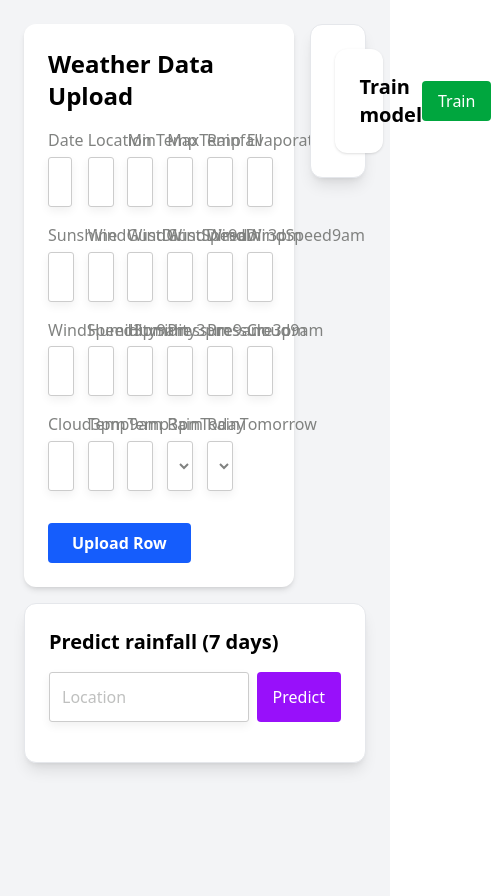
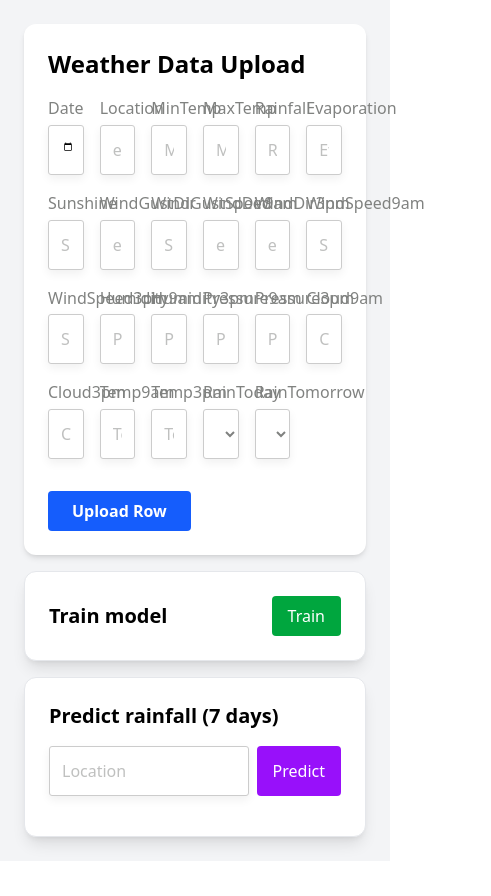
Before and after one commit to WagmiBuilders/hela_helpers_fe, a React (Vite) app: page /weather in a window 390 px wide. Shown: the top 896 px of the page, 491 px wide, since content can reach past the window. After the commit the page ends 861 px from the top, so only its background shows below. Built offline with nearby package versions, Linux system fonts and the light colour scheme.

Commit message:
feat: refactor weather page layout and update API endpoints

```diff
--- a/src/components/weatherComponents/TrainSection.tsx
+++ b/src/components/weatherComponents/TrainSection.tsx
@@ -35,7 +35,6 @@ export default function TrainSection() {
 
     return (
         <div className="rounded-xl bg-white shadow-lg p-6 border border-gray-200">
-        <div className="rounded-xl bg-white shadow p-6 flex flex-col gap-4">
             <div className="flex items-center justify-between">
                 <h2 className="text-xl font-semibold">Train model</h2>
                 <button
@@ -65,6 +64,5 @@ export default function TrainSection() {
 
             {error && <p className="text-red-600 text-sm">{error}</p>}
         </div>
-        </div>
     );
 }
--- a/src/pages/weatherPage.tsx
+++ b/src/pages/weatherPage.tsx
@@ -1,22 +1,51 @@
+// WeatherPage.tsx
 import TrainSection from "../components/weatherComponents/TrainSection.tsx";
 import PredictSection from "../components/weatherComponents/PredictSection.tsx";
 import UploadForm from "../components/weatherComponents/UploadForm.tsx";
 
-
 export default function WeatherPage() {
     return (
         <div className="min-h-screen bg-gray-100 p-6">
-            <div className=" mx-auto space-y-6">
-                {/* Top row: Upload + Train */}
-                <div className="grid grid-cols-5 grid-rows-5 gap-4">
-                    <div className="col-span-4 row-span-3"><UploadForm/></div>
-                    <div className="row-span-3 col-start-5"><TrainSection/></div>
-                    <div className="col-span-5 row-span-2 row-start-4"><PredictSection/></div>
+            <div className="mx-auto space-y-6">
+                <div className="grid gap-4 items-start grid-cols-1 lg:grid-cols-5">
+                    {/* Top row */}
+                    <div className="lg:col-span-4">
+                        <UploadForm />
+                    </div>
+                    <div className="lg:col-span-1">
+                        <TrainSection />
+                    </div>
+
+                    {/* Bottom row: Predict (full width) */}
+                    <div className="lg:col-span-5">
+                        <PredictSection />
+                    </div>
                 </div>
-
-
-                {/* Bottom row: Predict */}
             </div>
         </div>
     );
 }
+
+
+// import TrainSection from "../components/weatherComponents/TrainSection.tsx";
+// import PredictSection from "../components/weatherComponents/PredictSection.tsx";
+// import UploadForm from "../components/weatherComponents/UploadForm.tsx";
+//
+//
+// export default function WeatherPage() {
+//     return (
+//         <div className="min-h-screen bg-gray-100 p-6">
+//             <div className=" mx-auto space-y-6">
+//                 {/* Top row: Upload + Train */}
+//                 <div className="grid grid-cols-5 grid-rows-5 gap-4">
+//                     <div className="col-span-4 row-span-3"><UploadForm/></div>
+//                     <div className="row-span-3 col-start-5"><TrainSection/></div>
+//                     <div className="col-span-5 row-span-2 row-start-4"><PredictSection/></div>
+//                 </div>
+//
+//
+//                 {/* Bottom row: Predict */}
+//             </div>
+//         </div>
+//     );
+// }
--- a/src/store/thunks/weatherThunks.ts
+++ b/src/store/thunks/weatherThunks.ts
@@ -1,5 +1,5 @@
 import { createAsyncThunk } from '@reduxjs/toolkit';
-
+import { API_BASE_URL } from '../../constants/api';
 export interface StandardResponse<T = unknown> {
     code: number;
     status: 'Success' | 'Error';
@@ -46,7 +46,7 @@ export const uploadWeatherData = createAsyncThunk<
     'weather/uploadWeatherData',
     async (payload, { rejectWithValue }) => {
         try {
-            const response = await fetch('http://localhost:8084/admin/weather/upload', {
+            const response = await fetch(`${API_BASE_URL}/admin/weather/upload`, {
                 method: 'POST',
                 headers: { 'Content-Type': 'application/json' },
                 body: JSON.stringify(payload),
@@ -109,7 +109,7 @@ export const trainModel = createAsyncThunk<
     'weather/trainModel',
     async (_, { rejectWithValue }) => {
         try {
-            const response = await fetch('http://localhost:8084/admin/weather/train', {
+            const response = await fetch(`${API_BASE_URL}/admin/weather/train`, {
                 method: 'POST',
             });
 
@@ -169,13 +169,15 @@ export const predict = createAsyncThunk<
     'weather/predict',
     async (location, { rejectWithValue }) => {
         try {
-            const response = await fetch(`http://localhost:8084/admin/weather/predict?location=${encodeURIComponent(location)}`);
+            const response = await fetch(`${API_BASE_URL}/admin/weather/predict?location=${encodeURIComponent(location)}`);
 
             console.log(`🔍 Fetching prediction for location: ${location}`);
             console.log(`🔍 Fetching prediction for location: ${location}`, response);
             console.log(`🔍 Status: ${response.status} - ${response.statusText}`);
+            console.log(`🔍 Response Body:`, response.body);
 
             if (!response.ok) {
+                console.log("False");
                 const errorBody = await response.json().catch(() => null);
 
                 console.error('❌ Prediction failed:', {
@@ -193,7 +195,7 @@ export const predict = createAsyncThunk<
 
             const resJson = await response.json();
             console.log('✅ Prediction success:', resJson);
-            return resJson.data;
+            return resJson;
 
         } catch (err: unknown) {
             const message = err instanceof Error ? err.message : String(err);
```
